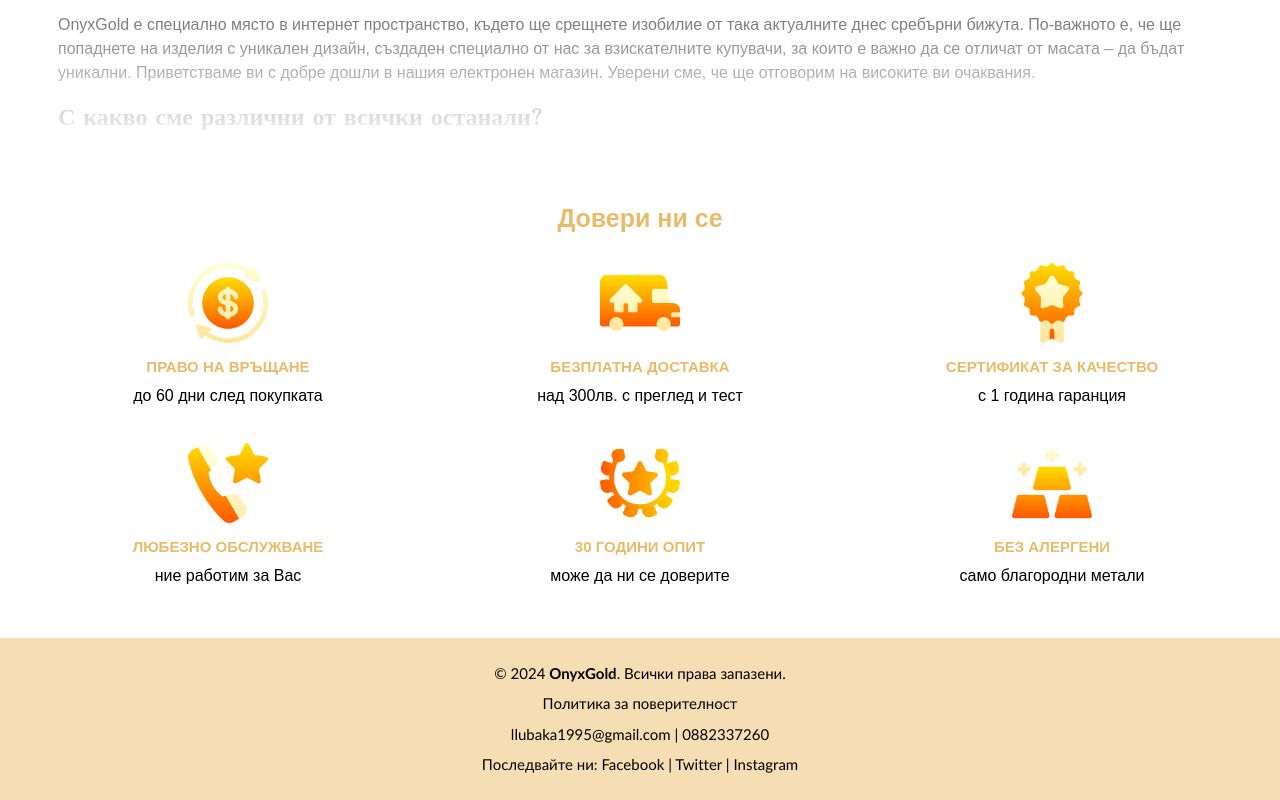
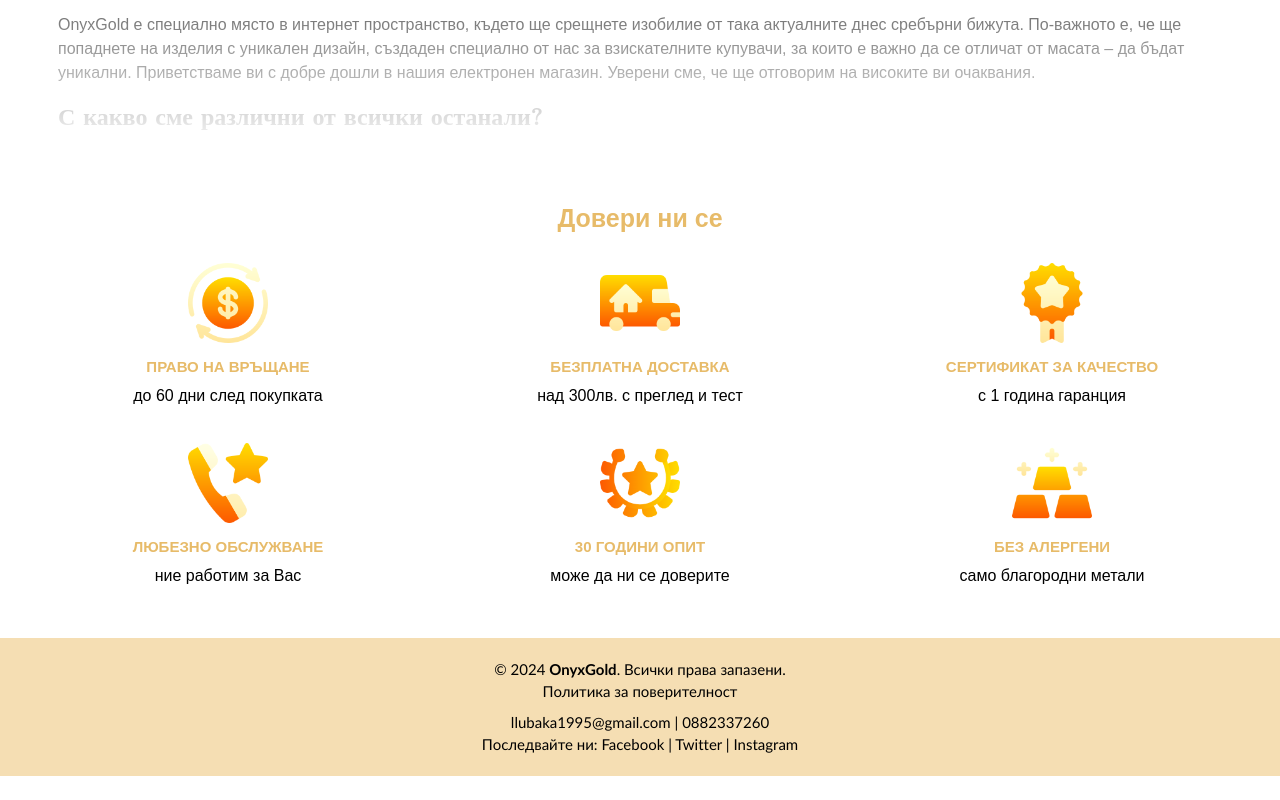
Before and after one commit to llubaka/WebShop_Client, a React (Create React App) app: page / in a window 1280 px wide. Shown: the part 1865-2665 px from the top of the page. After the commit the page ends 2641 px from the top, so only its background shows below. Built offline with nearby package versions, Linux system fonts and the light colour scheme.

Commit message:
Fix footer p -> div

```diff
--- a/src/components/footer/Footer.tsx
+++ b/src/components/footer/Footer.tsx
@@ -11,11 +11,11 @@
     <footer className="footer">
       <ShopDescription />
       <div className="footer__info">
-        <p>
+        <div>
           &copy; {currYear} <span className="footer__info--app-name">{AppSettings.appName}</span>.
           Всички права запазени.
-        </p>
-        <p>
+        </div>
+        <div>
           <Link className="footer__info--link--policy" to={getCompliancePageRouteLink()}>
             Политика за поверителност
           </Link>
@@ -27,9 +27,9 @@
             {AppSettings.contact.telephone}
           </a>
           <div className="footer__info--link--space">&nbsp;|&nbsp;</div>
-        </p>
+        </div>
         {hasSocial && (
-          <p>
+          <div>
             Последвайте ни:&nbsp;
             {AppSettings.facebook && (
               <>
@@ -54,7 +54,7 @@
                 </a>
               </>
             )}
-          </p>
+          </div>
         )}
       </div>
     </footer>
```
